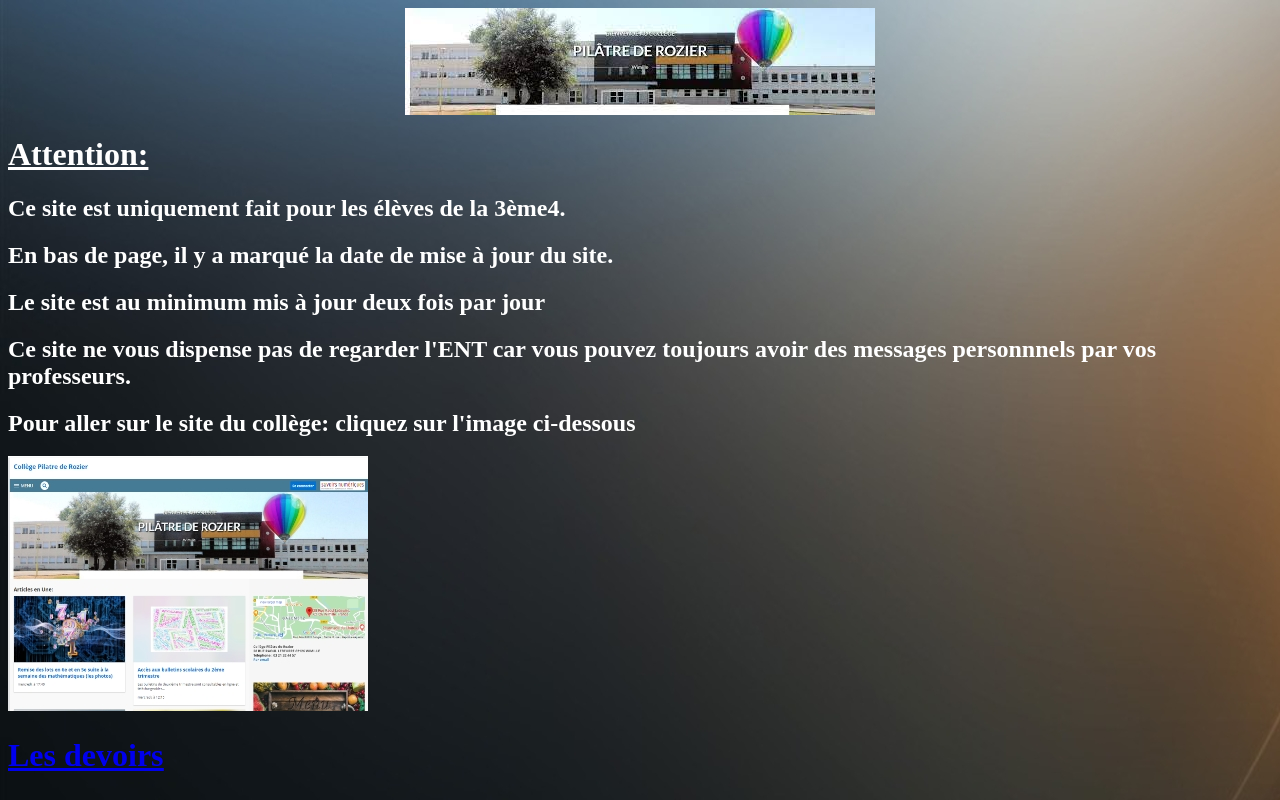
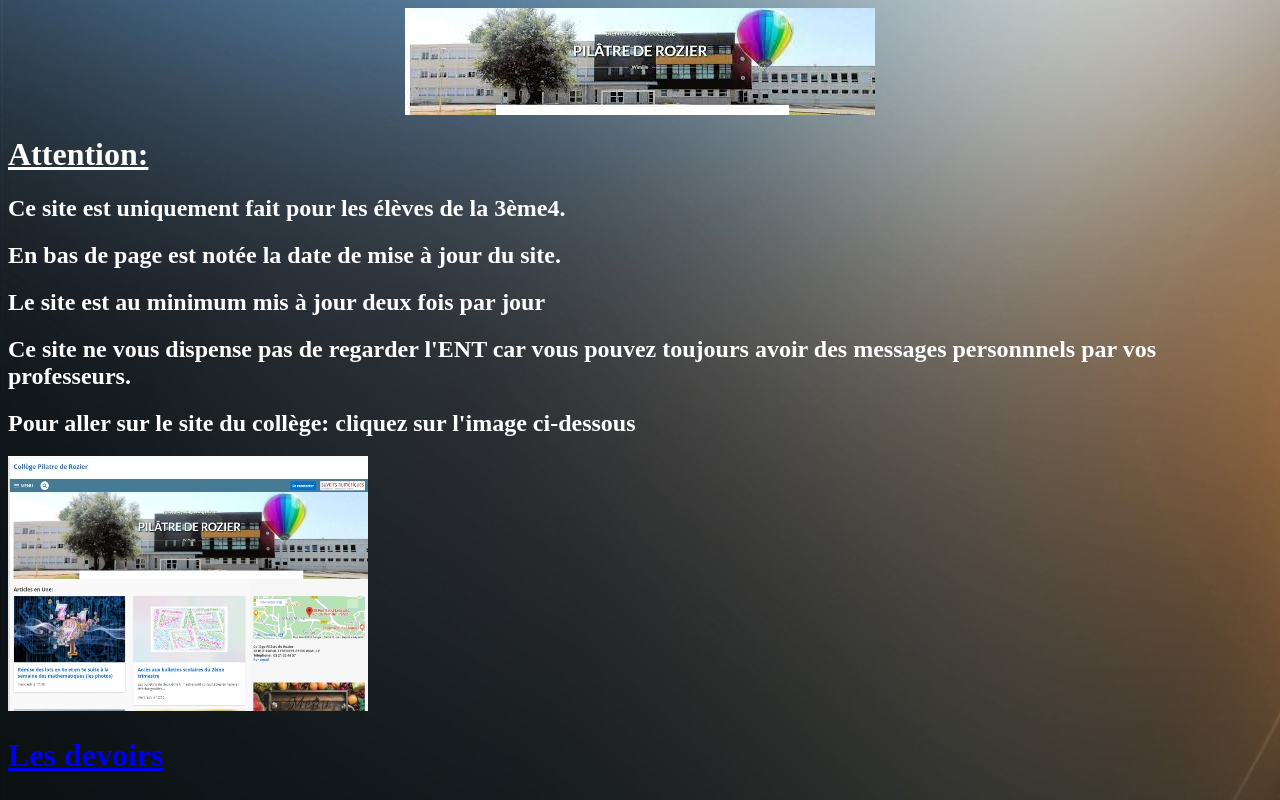
Before and after one commit to max-porquet/site-cours-distanciel, a plain HTML site: page index.html in a window 1280 px wide. Shown: the top 800 px of the page. Drawn offline with Linux system fonts and the light colour scheme.

Commit message:
site-distanciel

```diff
--- a/index.html
+++ b/index.html
@@ -22,7 +22,7 @@
     	  <p> <U> <h1> Attention:</h1></U>
 
     <h2> Ce site est uniquement fait pour les élèves de la 3ème4.</h2>
-     <h2> En bas de page, il y a marqué la date de mise à jour du site.</h2>
+     <h2> En bas de page est notée la date de mise à jour du site.</h2>
      <h2> Le site est au minimum mis à jour deux fois par jour </h2>
 
       <h2> Ce site ne vous dispense pas de regarder l'ENT car vous pouvez toujours avoir des messages personnnels par vos professeurs.</h2>
```
